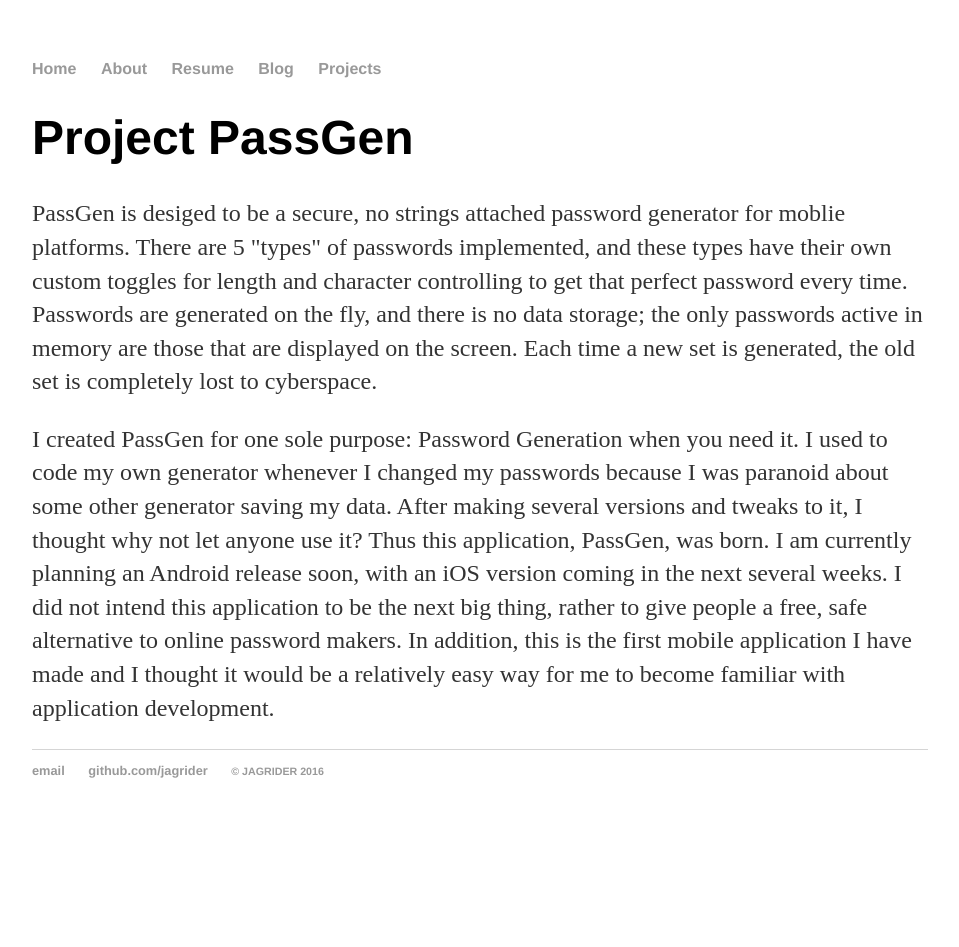
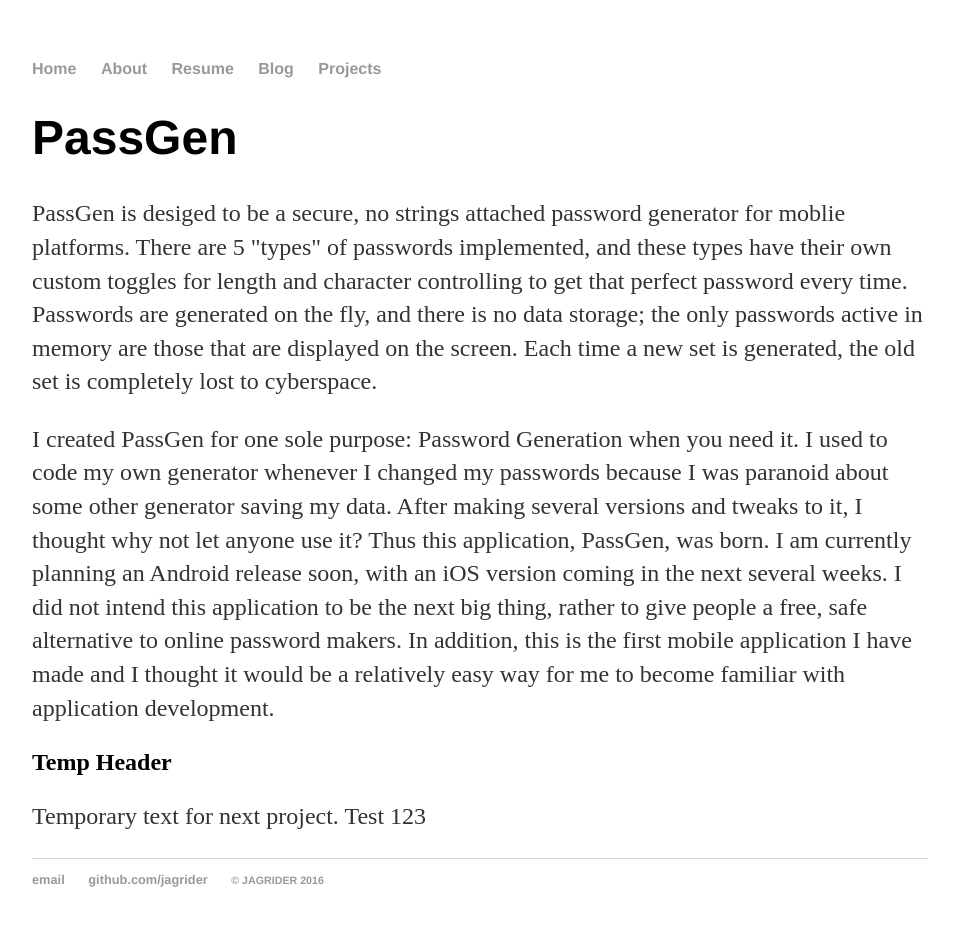
Before and after one commit to jagrider/jagrider.github.io, a Jekyll site: the page built from projects/index.html, in a window 1280 px wide. Shown: the whole page, without its empty margins (160-1119 px from the left). Built offline with Jekyll 4.4.1, drawn with Linux system fonts in a browser that asks for light colours; before the commit the page ends 900 px from its top, so only the background shows below that.

Commit message:
Update index.html

```diff
--- a/projects/index.html
+++ b/projects/index.html
@@ -3,8 +3,11 @@ layout: default
 title: Jonathan Grider's Projects
 ---
 <div class="proj1">
-	<h1>Project PassGen</h1>
+	<h1>PassGen</h1>
 	<p>PassGen is desiged to be a secure, no strings attached password generator for moblie platforms. There are 5 "types" of passwords implemented, and these types have their own custom toggles for length and character controlling to get that perfect password every time. Passwords are generated on the fly, and there is no data storage; the only passwords active in memory are those that are displayed on the screen. Each time a new set is generated, the old set is completely lost to cyberspace. </p>
 	<p> </p>
 	<p>I created PassGen for one sole purpose: Password Generation when you need it. I used to code my own generator whenever I changed my passwords because I was paranoid about some other generator saving my data. After making several versions and tweaks to it, I thought why not let anyone use it? Thus this application, PassGen, was born. I am currently planning an Android release soon, with an iOS version coming in the next several weeks. I did not intend this application to be the next big thing, rather to give people a free, safe alternative to online password makers. In addition, this is the first mobile application I have made and I thought it would be a relatively easy way for me to become familiar with application development.</p>
+
+	<h2>Temp Header</h2>
+	<p>Temporary text for next project. Test 123</p>
 </div>
```
